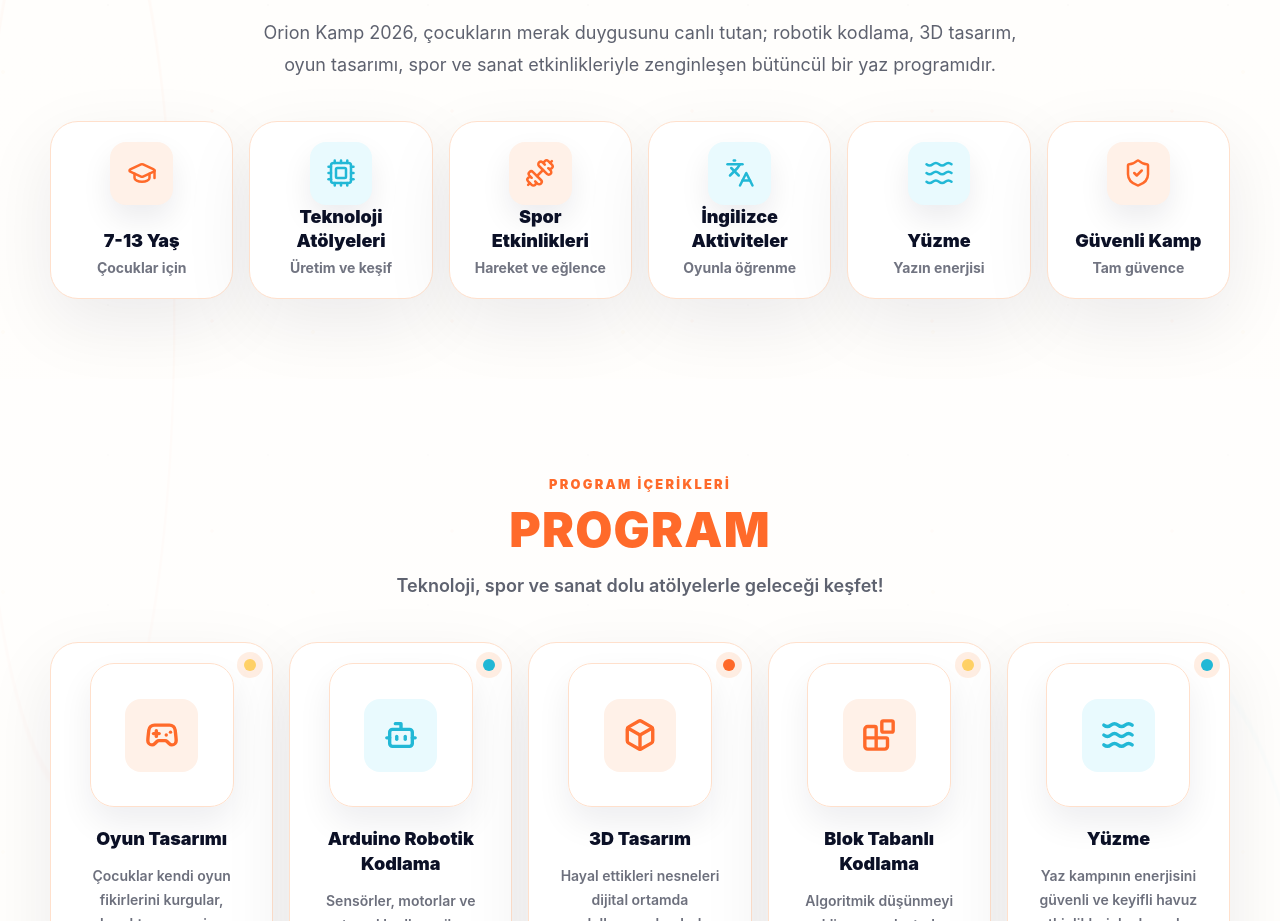
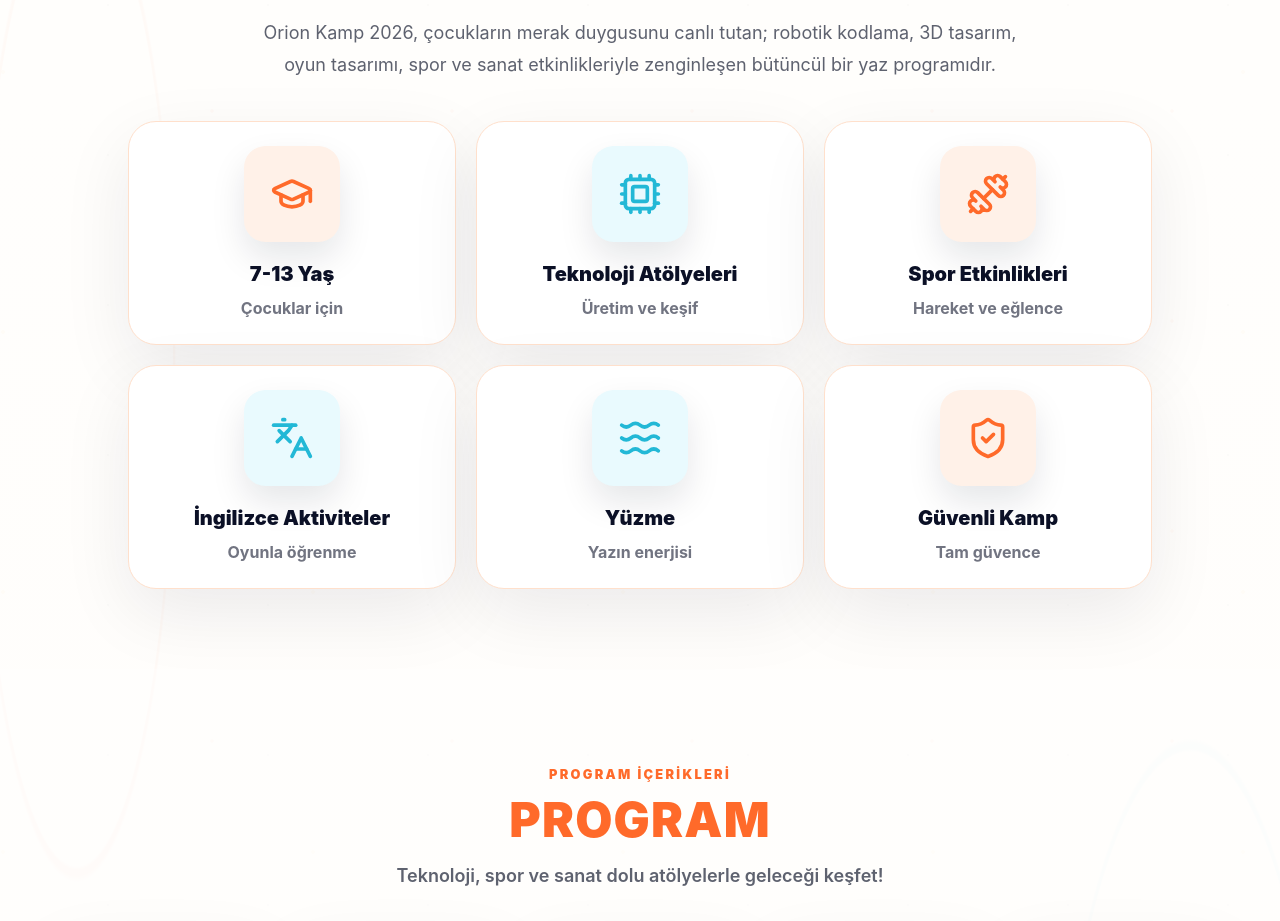
Before and after one commit to donguoriontanitim/oriontanitim, a React (Vite) app: page / in a window 1280 px wide. Shown: the part 1154-2075 px from the top of the page. Built offline with nearby package versions, Linux system fonts and the light colour scheme; no server answers.

Commit message:
Enlarge camp summary cards

```diff
--- a/src/components/CampSummary.jsx
+++ b/src/components/CampSummary.jsx
@@ -64,7 +64,7 @@ function CampSummary({ content, stats = [], imagesByRelatedKey = {} }) {
           <SafeHtml html={content.html} className="mt-4 text-base leading-8 text-[#0B1026]/66 sm:text-lg" />
         </div>
 
-        <div className="mt-8 grid gap-3 min-[390px]:grid-cols-2 sm:mt-10 sm:gap-4 lg:grid-cols-6">
+        <div className="mx-auto mt-8 grid max-w-5xl gap-4 min-[390px]:grid-cols-2 sm:mt-10 sm:gap-5 lg:grid-cols-3">
           {cards.map((card) => {
             const Icon = card.icon
             const isBlue = card.tone === 'blue'
@@ -74,33 +74,33 @@ function CampSummary({ content, stats = [], imagesByRelatedKey = {} }) {
             return (
               <article
                 key={card.key || card.title}
-                className="soft-card-strong group flex min-h-36 flex-col items-center justify-between p-4 text-center transition hover:-translate-y-1 hover:scale-[1.015] sm:min-h-40 sm:p-5"
+                className="soft-card-strong group flex min-h-[12rem] flex-col items-center justify-between p-5 text-center transition hover:-translate-y-1 hover:scale-[1.015] sm:min-h-[13.25rem] sm:p-6 lg:min-h-[14rem]"
               >
                 {cardImage ? (
-                  <span className="grid size-[3.9rem] place-items-center overflow-hidden rounded-2xl border border-[#FFE0CC] bg-white shadow-[0_14px_30px_rgba(11,16,38,0.08)]">
+                  <span className="grid size-[5.4rem] place-items-center overflow-hidden rounded-[1.35rem] border border-[#FFE0CC] bg-white shadow-[0_16px_34px_rgba(11,16,38,0.1)] sm:size-[6rem]">
                     <img
                       src={cardImage.image_url}
                       alt={cardImage.alt_text || cardImage.title || card.title}
-                      className="h-full w-full object-contain p-1.5"
+                      className="h-full w-full object-contain p-2"
                       loading="lazy"
                     />
                   </span>
                 ) : (
                   <span
-                    className={`grid size-[3.9rem] place-items-center rounded-2xl shadow-[0_14px_30px_rgba(11,16,38,0.08)] ${
+                    className={`grid size-[5.4rem] place-items-center rounded-[1.35rem] shadow-[0_16px_34px_rgba(11,16,38,0.1)] sm:size-[6rem] ${
                       isBlue
                         ? 'bg-[#E9FAFE] text-[#22B8D6]'
                         : 'bg-[#FFF1E8] text-[#FF6A2A]'
                     }`}
                   >
-                    <Icon size={30} aria-hidden="true" />
+                    <Icon size={44} aria-hidden="true" />
                   </span>
                 )}
                 <span>
-                  <span className="block text-base font-black leading-snug text-[#0B1026] sm:text-lg">
+                  <span className="block text-lg font-black leading-snug text-[#0B1026] sm:text-xl">
                     {card.title}
                   </span>
-                  <span className="mt-1 block text-sm font-bold leading-5 text-[#0B1026]/58">
+                  <span className="mt-2 block text-sm font-bold leading-6 text-[#0B1026]/58 sm:text-base">
                     {card.subtitle}
                   </span>
                 </span>
```
